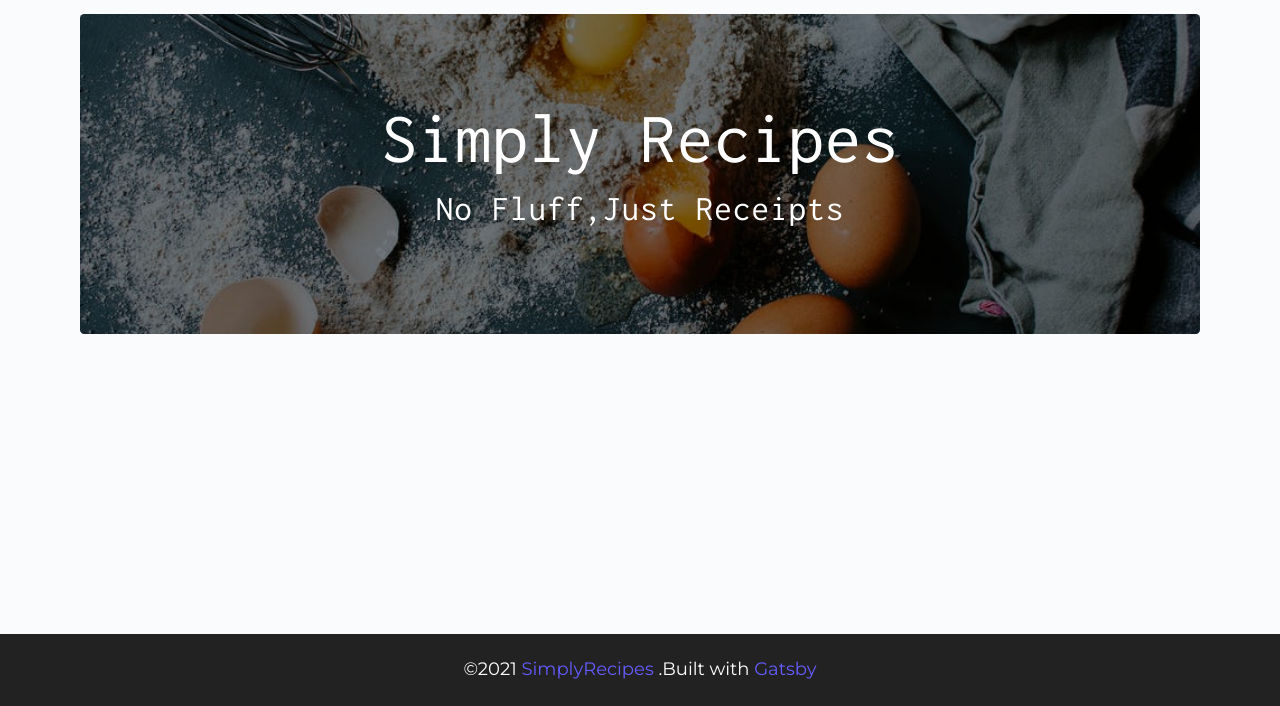
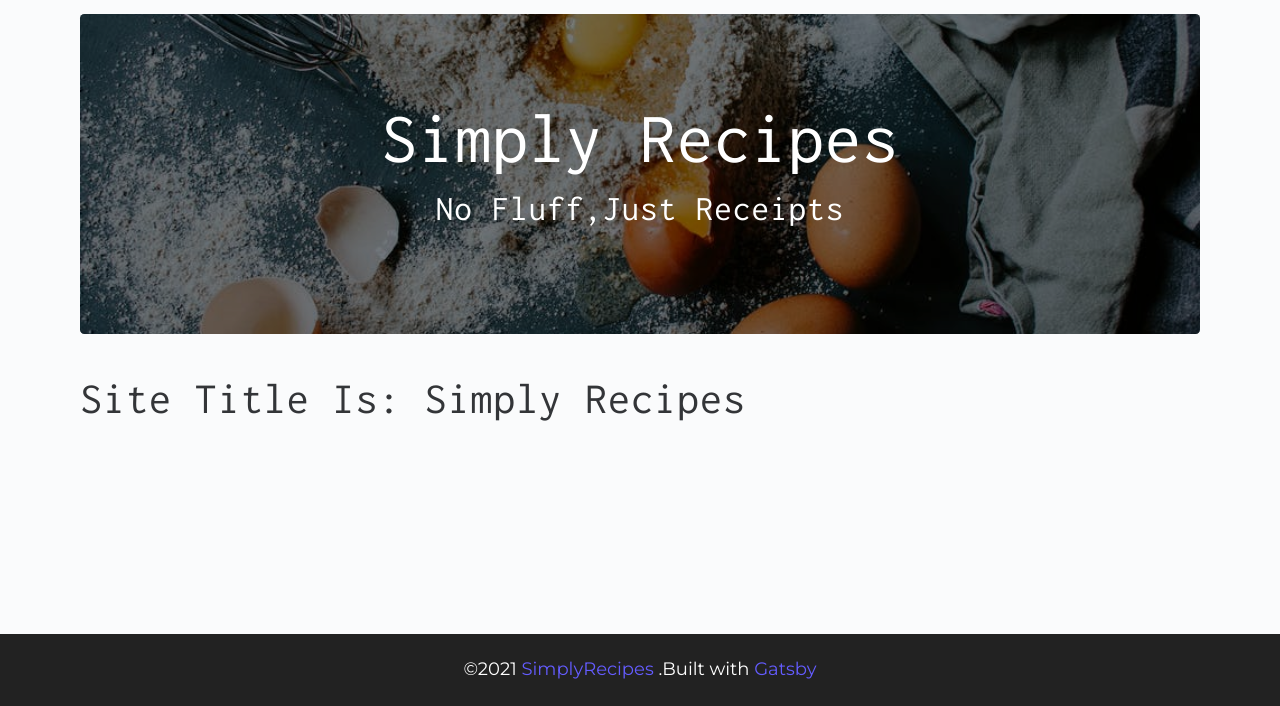
Before and after one commit to Kaminagiyou123/gatsby_tutorial, a Gatsby site: page / in a window 1280 px wide. Shown: the part 94-800 px from the top of the page. Built offline with nearby package versions, Linux system fonts and the light colour scheme; Gatsby itself is replaced by a stand-in of ours.

Commit message:
query complete

```diff
--- a/gatsby-config.js
+++ b/gatsby-config.js
@@ -22,5 +22,19 @@ module.exports = {
     `gatsby-plugin-image`,
     `gatsby-plugin-sharp`,
     `gatsby-transformer-sharp`,
+    {
+      resolve: `gatsby-source-filesystem`,
+      options: {
+        name: `images`,
+        path: `${__dirname}/src/assets/images`,
+      },
+    },
+    {
+      resolve: `gatsby-source-filesystem`,
+      options: {
+        name: `examples`,
+        path: `${__dirname}/src/examples`,
+      },
+    },
   ],
 }
--- /dev/null
+++ b/src/examples/FetchData.js
@@ -0,0 +1,35 @@
+import React from "react"
+import { useStaticQuery, graphql } from "gatsby"
+
+const getData = graphql`
+  query {
+    site {
+      info: siteMetadata {
+        author
+        description
+        simpleData
+        title
+        person {
+          age
+          name
+        }
+      }
+    }
+  }
+`
+
+const FetchData = () => {
+  const {
+    site: {
+      info: { title },
+    },
+  } = useStaticQuery(getData)
+
+  return (
+    <div>
+      <h2>site title is: {title}</h2>
+    </div>
+  )
+}
+
+export default FetchData
--- a/src/pages/index.js
+++ b/src/pages/index.js
@@ -2,6 +2,8 @@ import React from "react"
 import { Link } from "gatsby"
 import Layout from "../components/Layout"
 import { StaticImage } from "gatsby-plugin-image"
+
+import FetchData from "../examples/FetchData"
 
 export default function Home() {
   return (
@@ -22,6 +24,7 @@ export default function Home() {
             </div>
           </div>
         </header>
+        <FetchData />
       </main>
     </Layout>
   )
```
Also changed, not shown: src/pages/testing.js (added, +29 -0 lines).
